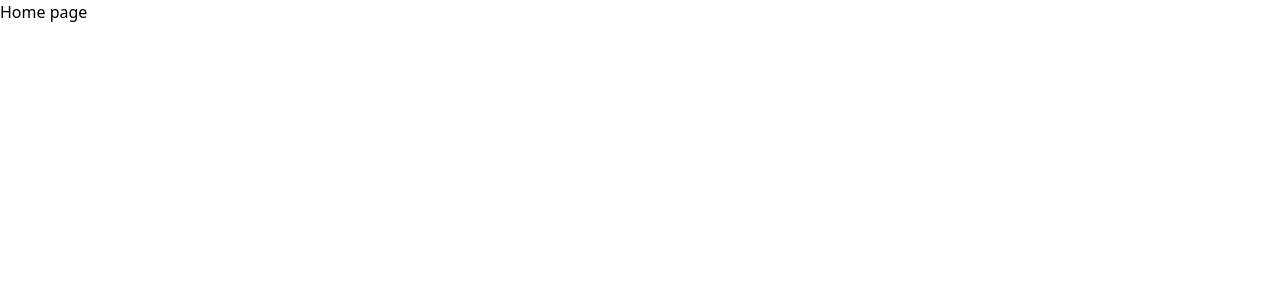
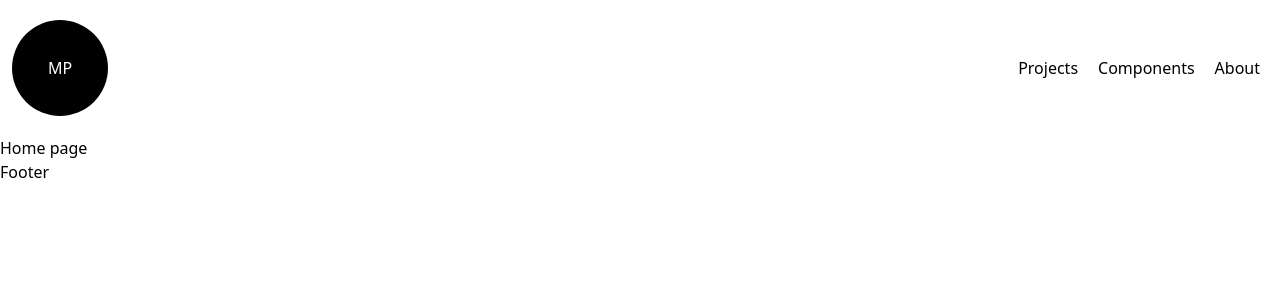
Before and after one commit to automateeverythingM/super-portfolio, a Next.js app: page / in a window 1280 px wide. Shown: the top 300 px of the page. Built offline with nearby package versions, Linux system fonts and the light colour scheme.

Commit message:
basic nav bar for layout

```diff
--- a/pages/_app.tsx
+++ b/pages/_app.tsx
@@ -1,8 +1,13 @@
-import '../styles/globals.css'
-import type { AppProps } from 'next/app'
+import "../styles/globals.css";
+import type { AppProps } from "next/app";
+import { Layout } from "src/layouts/layout";
 
 function MyApp({ Component, pageProps }: AppProps) {
-  return <Component {...pageProps} />
+  return (
+    <Layout>
+      <Component {...pageProps} />
+    </Layout>
+  );
 }
 
-export default MyApp
+export default MyApp;
--- /dev/null
+++ b/src/components/footer/footer.tsx
@@ -0,0 +1,5 @@
+interface IFooterProps {}
+
+export const Footer = ({}: IFooterProps) => {
+  return <div>Footer</div>;
+};
--- /dev/null
+++ b/src/components/header/header.tsx
@@ -0,0 +1,11 @@
+import { Navbar } from "./navbar";
+
+interface IHeaderProps {}
+
+export const Header = ({}: IHeaderProps) => {
+  return (
+    <>
+      <Navbar />
+    </>
+  );
+};
--- /dev/null
+++ b/src/components/header/navbar.tsx
@@ -0,0 +1,29 @@
+import Link from "next/link";
+import { Logo } from "../logo/logo";
+
+interface INavbarProps { }
+
+export const Navbar = ({ }: INavbarProps) => {
+    return (
+        <nav className="container mx-auto flex justify-between items-center py-5">
+            <Logo />
+            <ul className="flex">
+                <li>
+                    <Link href="/projects">
+                        <a className="nav-link">Projects</a>
+                    </Link>
+                </li>
+                <li>
+                    <Link href="/components">
+                        <a className="nav-link">Components</a>
+                    </Link>
+                </li>
+                <li>
+                    <Link href="/about">
+                        <a className="nav-link">About</a>
+                    </Link>
+                </li>
+            </ul>
+        </nav>
+    );
+};
--- /dev/null
+++ b/src/layouts/layout.tsx
@@ -0,0 +1,16 @@
+import { Header } from "src/components/header/header";
+import { Footer } from "src/components/footer/footer";
+
+interface ILayoutProps {
+  children: React.ReactNode;
+}
+
+export const Layout = ({ children }: ILayoutProps) => {
+  return (
+    <>
+      <Header />
+      <main>{children}</main>
+      <Footer />
+    </>
+  );
+};
--- a/styles/globals.css
+++ b/styles/globals.css
@@ -7,3 +7,7 @@
         @apply flex items-center justify-center;
     }
 }
+
+.nav-link {
+    @apply pr-5 ;
+}
```
